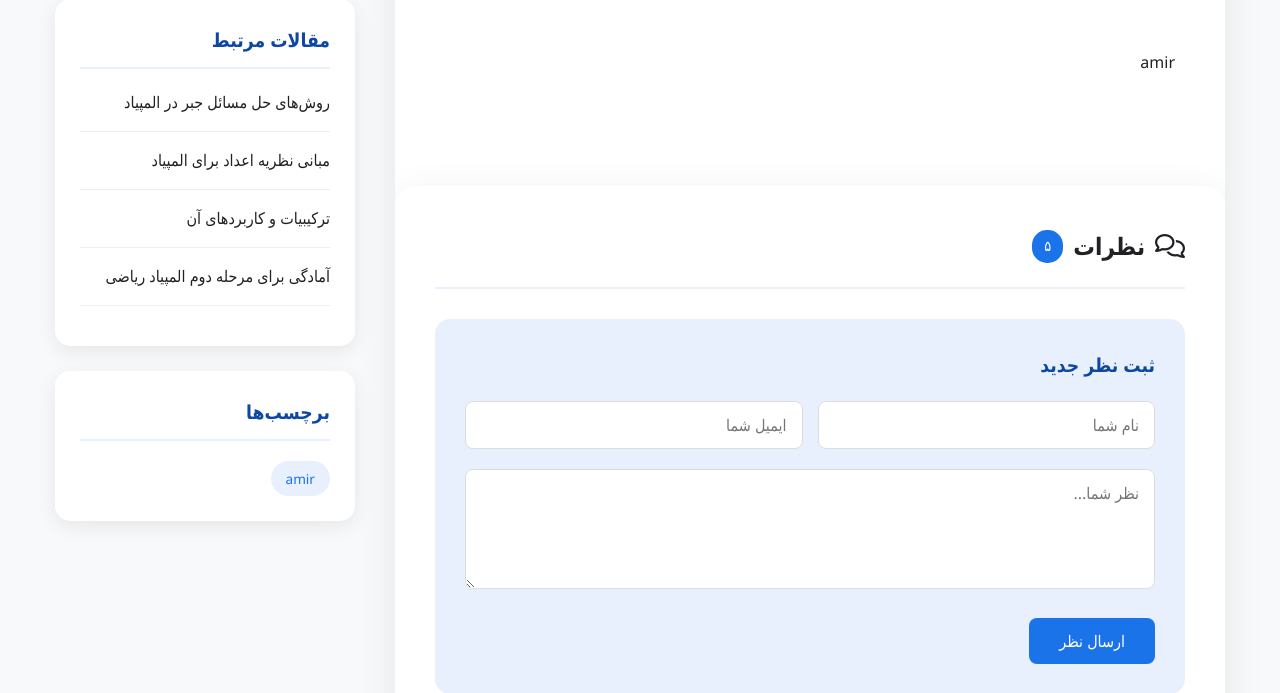
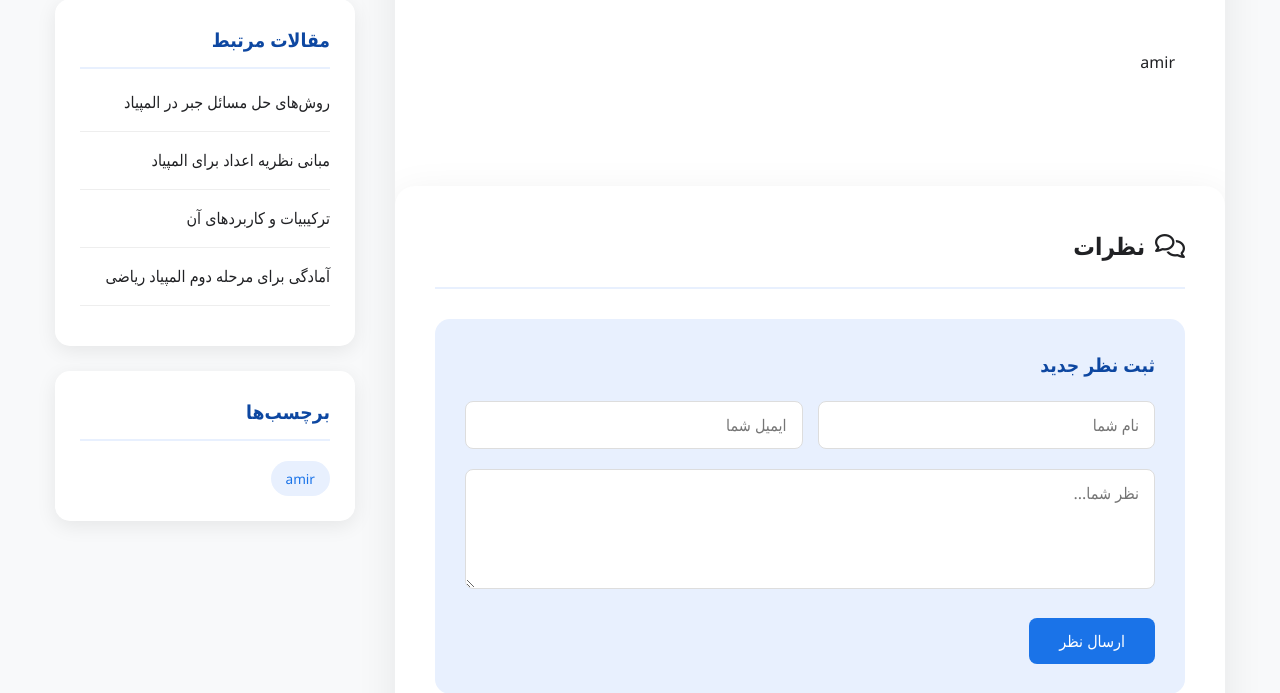
Before and after one commit to Ghazicode/django-school, a Django app: page /blog/detail/amir in a window 1280 px wide. Shown: the part 461-1154 px from the top of the page. Run offline with Django 5.2, Linux system fonts and the light colour scheme; a user stored in the database is signed in; data comes from the database, SQL or seed files in the repository; both versions use the stored data as it was after the commit; parts of the project's set-up code (start-up, migrations or seed data) failed here and were passed over.

```diff
--- a/blog/views.py
+++ b/blog/views.py
@@ -43,6 +43,8 @@ class BlogDetailView(View):
             comments = comments.get_page(2)
         except EmptyPage:
             comments = comments.get_page(2)
+
+
         return render(request, 'blog/blog-detail.html', {'article':article, 'comments':comments})
 
     def post(self, request, search):
--- a/templates/blog/blog-detail.html
+++ b/templates/blog/blog-detail.html
@@ -1256,7 +1256,7 @@
                             <h2 class="comments-title">
                                 <i class="far fa-comments"></i>
                                 نظرات
-                                <span class="comments-count">۵</span>
+
                             </h2>
                         </div>
 
```
Also changed, not shown: db.sqlite3.
